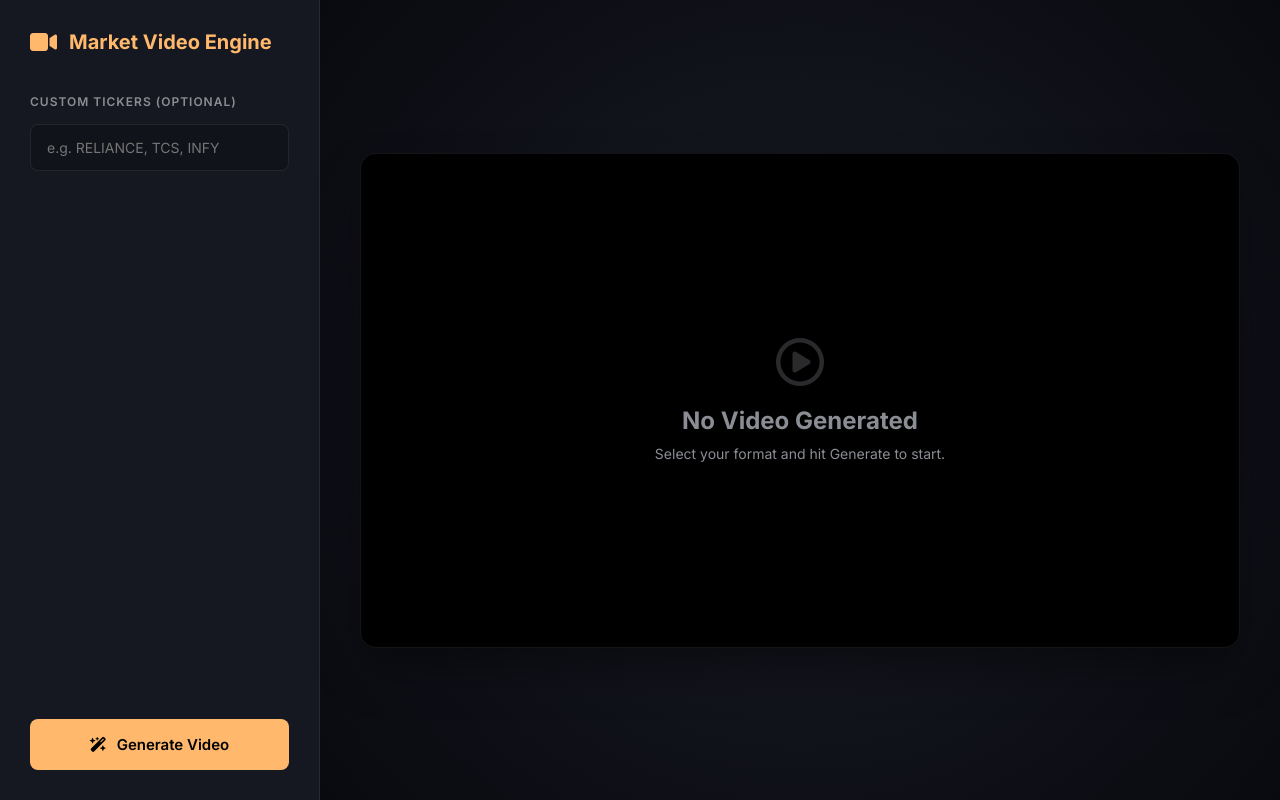
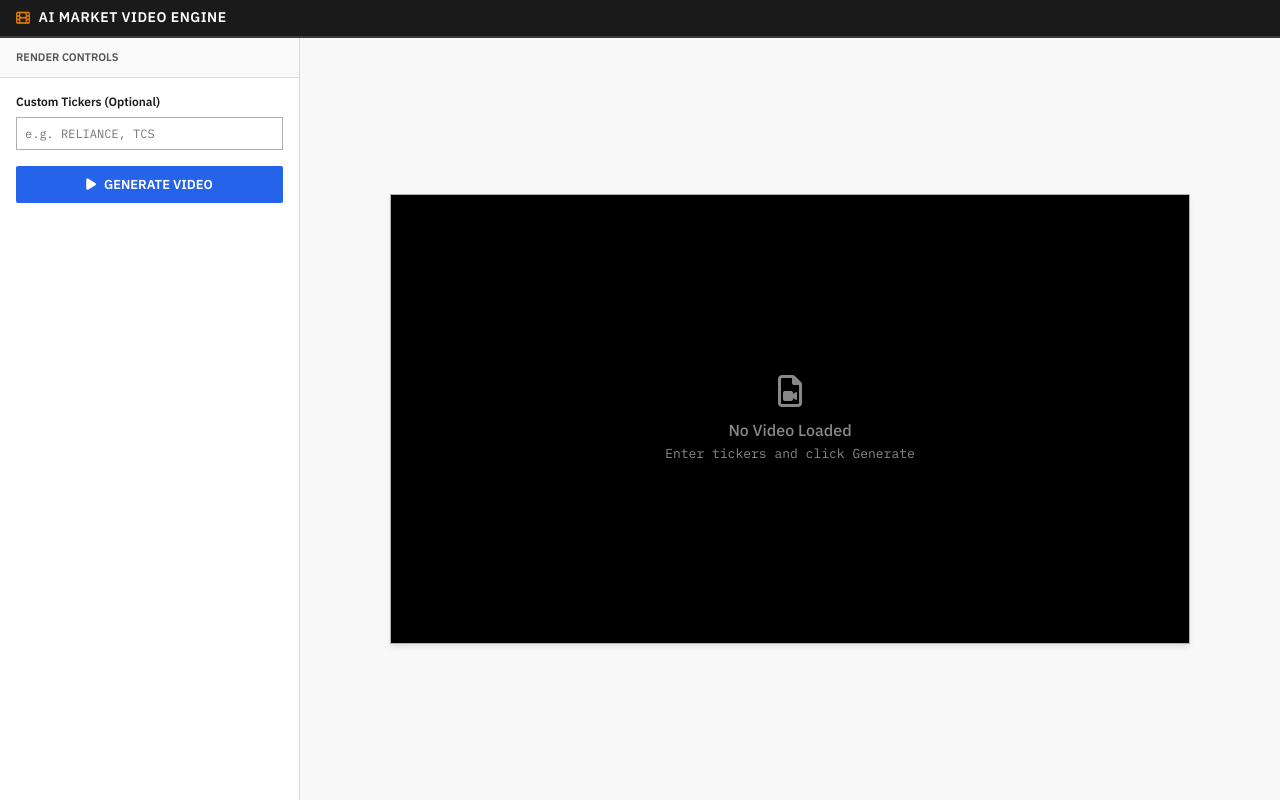
Before and after one commit to dravv-alt/ET_GenAI_Hack, a React (Vite) app in the folder market-video-engine/frontend/: page / in a window 1280 px wide. Built offline with nearby package versions, Linux system fonts and the light colour scheme.

Commit message:
style: overhaul Video Engine UI to match light structural theme and fix IPv6 fetch error

```diff
--- a/market-video-engine/frontend/src/App.jsx
+++ b/market-video-engine/frontend/src/App.jsx
@@ -1,7 +1,7 @@
 import React, { useState } from 'react';
 import './styles.css';
 
-const API_BASE = 'http://localhost:8004';
+const API_BASE = 'http://127.0.0.1:8004';
 
 export default function App() {
   const [customTickers, setCustomTickers] = useState('');
@@ -52,24 +52,31 @@ export default function App() {
   return (
     <div className="dashboard">
 
+      {/* Top Header */}
+      <header className="top-header">
+        <div className="brand">
+          <i className="fa-solid fa-film"></i>
+          AI MARKET VIDEO ENGINE
+        </div>
+      </header>
+
+      <div className="main-layout">
         {/* Sidebar Control Panel */}
         <aside className="sidebar">
-        <div className="brand">
-          <i className="fa-solid fa-video"></i>
-          Market Video Engine
+          <div className="sidebar-header">
+            Render Controls
           </div>
+          <div className="sidebar-content">
 
-        <div className="section-title">Custom Tickers (Optional)</div>
-        <div className="input-group">
+            <label className="input-label">Custom Tickers (Optional)</label>
             <input
               type="text"
               className="input-field"
-            placeholder="e.g. RELIANCE, TCS, INFY"
+              placeholder="e.g. RELIANCE, TCS"
               value={customTickers}
               onChange={(e) => setCustomTickers(e.target.value)}
               disabled={isGenerating}
             />
-        </div>
 
             <button
               className="generate-btn"
@@ -78,20 +85,21 @@ export default function App() {
             >
               {isGenerating ? (
                 <>
-              <i className="fa-solid fa-spinner fa-spin"></i> Generating...
+                  <i className="fa-solid fa-spinner fa-spin"></i> GENERATING...
                 </>
               ) : (
                 <>
-              <i className="fa-solid fa-wand-magic-sparkles"></i> Generate Video
+                  <i className="fa-solid fa-play"></i> GENERATE VIDEO
                 </>
               )}
             </button>
 
             {error && (
-          <div style={{ marginTop: '20px', color: '#ef4444', fontSize: '13px', textAlign: 'center' }}>
-            <i className="fa-solid fa-triangle-exclamation"></i> {error}
+              <div className="error-msg">
+                <i className="fa-solid fa-circle-exclamation"></i> {error}
               </div>
             )}
+          </div>
         </aside>
 
         {/* Main Stage */}
@@ -101,17 +109,15 @@ export default function App() {
             {isGenerating && (
               <div className="loading-state">
                 <div className="spinner"></div>
-              <div className="status-text">AI is rendering your video...</div>
+                <div>RENDERING VIDEO...</div>
               </div>
             )}
 
             {!isGenerating && !videoUrl && (
               <div className="placeholder-content">
-              <i className="fa-regular fa-circle-play"></i>
-              <h2>No Video Generated</h2>
-              <p style={{ marginTop: '10px', fontSize: '14px', color: 'var(--text-muted)' }}>
-                Select your format and hit Generate to start.
-              </p>
+                <i className="fa-regular fa-file-video"></i>
+                <div style={{ fontSize: '16px', fontWeight: '500', marginBottom: '4px', fontFamily: 'var(--sans)' }}>No Video Loaded</div>
+                <div>Enter tickers and click Generate</div>
               </div>
             )}
 
@@ -131,11 +137,12 @@ export default function App() {
           {videoUrl && !isGenerating && (
             <div className="download-bar">
               <a href={videoUrl} download className="download-btn">
-              <i className="fa-solid fa-download"></i> Download .mp4
+                <i className="fa-solid fa-download"></i> Download MP4
               </a>
             </div>
           )}
         </main>
+      </div>
 
     </div>
   );
--- a/market-video-engine/frontend/src/styles.css
+++ b/market-video-engine/frontend/src/styles.css
@@ -1,188 +1,184 @@
-@import url('https://fonts.googleapis.com/css2?family=Inter:wght@400;500;600;700&display=swap');
+@import url('https://fonts.googleapis.com/css2?family=IBM+Plex+Mono:wght@400;500;600&family=IBM+Plex+Sans:wght@400;500;600;700&display=swap');
 @import url('https://cdnjs.cloudflare.com/ajax/libs/font-awesome/6.4.0/css/all.min.css');
 
 :root {
-  --bg-dark: #090a0f;
-  --bg-panel: #161821;
-  --bg-hover: #1e212b;
-  --accent: #ffb86c;
-  --accent-hover: #ffa84c;
-  --text-main: #ffffff;
-  --text-muted: #8a8d93;
-  --border: rgba(255, 255, 255, 0.08);
-  --border-radius-lg: 24px;
-  --border-radius-md: 16px;
-  --border-radius-sm: 8px;
+  --bg: #f8f8f8;
+  --bg-white: #ffffff;
+  --bg-hover: #f0f0f0;
+  --bg-zebra: #fafafa;
+
+  --header: #1a1a1a;
+  --header-sub: #2c2c2c;
+  --header-muted: #3a3a3a;
+
+  --border: #d8d8d8;
+  --border-dark: #b0b0b0;
+  --border-header: #3a3a3a;
+
+  --text-primary: #1a1a1a;
+  --text-secondary: #555555;
+  --text-muted: #888888;
+  --text-header: #ffffff;
+  --text-header-dim: #aaaaaa;
+
+  --green: #16a34a;
+  --red: #dc2626;
+  --amber: #d97706;
+  --blue: #2563eb;
+
+  --mono: 'IBM Plex Mono', 'Courier New', monospace;
+  --sans: 'IBM Plex Sans', system-ui, sans-serif;
 }
 
-* {
-  margin: 0;
-  padding: 0;
-  box-sizing: border-box;
-  font-family: 'Inter', sans-serif;
-}
+*, *::before, *::after { box-sizing: border-box; margin: 0; padding: 0; }
 
-body {
-  background-color: var(--bg-dark);
-  color: var(--text-main);
-  min-height: 100vh;
+html, body, #root {
+  height: 100%; background: var(--bg); color: var(--text-primary);
+  font-family: var(--sans); font-size: 13px; line-height: 1.4;
+  -webkit-font-smoothing: antialiased;
 }
 
 .dashboard {
   display: flex;
+  flex-direction: column;
   height: 100vh;
+  overflow: hidden;
+  background-color: var(--bg);
+}
+
+/* Top Header Bar (Terminal style) */
+.top-header {
+  background-color: var(--header);
+  color: var(--text-header);
+  padding: 8px 16px;
+  display: flex;
+  align-items: center;
+  justify-content: space-between;
+  border-bottom: 2px solid var(--border-header);
+}
+
+.brand {
+  font-family: var(--sans);
+  font-weight: 600;
+  font-size: 14px;
+  letter-spacing: 0.5px;
+  display: flex;
+  align-items: center;
+  gap: 8px;
+}
+
+.brand i {
+  color: var(--amber);
+}
+
+/* Main Layout */
+.main-layout {
+  display: flex;
+  flex: 1;
   overflow: hidden;
 }
 
 /* Sidebar */
 .sidebar {
-  width: 320px;
-  background-color: var(--bg-panel);
+  width: 300px;
+  background-color: var(--bg-white);
   border-right: 1px solid var(--border);
   display: flex;
   flex-direction: column;
-  padding: 30px;
-  overflow-y: auto;
 }
 
-.brand {
-  display: flex;
-  align-items: center;
-  gap: 12px;
-  font-size: 20px;
-  font-weight: 700;
-  margin-bottom: 40px;
-  color: var(--accent);
+.sidebar-header {
+  padding: 12px 16px;
+  background-color: var(--bg-zebra);
+  border-bottom: 1px solid var(--border);
+  font-weight: 600;
+  font-size: 11px;
+  text-transform: uppercase;
+  color: var(--text-secondary);
 }
 
-.brand i {
-  font-size: 24px;
+.sidebar-content {
+  padding: 16px;
+  flex: 1;
 }
 
-.section-title {
+.input-label {
+  font-family: var(--sans);
   font-size: 12px;
-  text-transform: uppercase;
-  letter-spacing: 1px;
-  color: var(--text-muted);
-  margin-bottom: 15px;
   font-weight: 600;
-}
-
-/* Selector Pills */
-.type-selector {
-  display: flex;
-  flex-direction: column;
-  gap: 10px;
-  margin-bottom: 40px;
-}
-
-.type-pill {
-  background-color: transparent;
-  border: 1px solid var(--border);
-  color: var(--text-muted);
-  padding: 14px 16px;
-  border-radius: var(--border-radius-sm);
-  cursor: pointer;
-  text-align: left;
-  font-size: 14px;
-  font-weight: 500;
-  transition: all 0.2s;
-  display: flex;
-  align-items: center;
-  gap: 12px;
-}
-
-.type-pill i {
-  font-size: 16px;
-  width: 20px;
-  text-align: center;
-}
-
-.type-pill:hover {
-  background-color: rgba(255,255,255,0.02);
-  color: var(--text-main);
-}
-
-.type-pill.active {
-  background-color: rgba(255, 184, 108, 0.1);
-  border-color: var(--accent);
-  color: var(--accent);
-}
-
-/* Input Fields */
-.input-group {
-  margin-bottom: 30px;
+  color: var(--text-primary);
+  margin-bottom: 6px;
+  display: block;
 }
 
 .input-field {
   width: 100%;
-  background-color: rgba(0,0,0,0.2);
-  border: 1px solid var(--border);
-  color: white;
-  padding: 14px 16px;
-  border-radius: var(--border-radius-sm);
-  font-size: 14px;
-  outline: none;
-  transition: border-color 0.2s;
+  font-family: var(--mono);
+  font-size: 12px;
+  padding: 8px;
+  border: 1px solid var(--border-dark);
+  border-radius: 0;
+  background: var(--bg-white);
+  color: var(--text-primary);
+  margin-bottom: 16px;
 }
 
 .input-field:focus {
-  border-color: var(--accent);
+  outline: none;
+  border-color: var(--blue);
+  box-shadow: inset 0 0 0 1px var(--blue);
 }
 
-/* Action Button */
 .generate-btn {
   width: 100%;
-  background-color: var(--accent);
-  color: #000;
+  background-color: var(--blue);
+  color: white;
   border: none;
-  padding: 16px;
-  border-radius: var(--border-radius-sm);
-  font-size: 15px;
+  padding: 10px;
+  font-family: var(--sans);
   font-weight: 600;
+  font-size: 13px;
   cursor: pointer;
-  transition: background 0.2s, opacity 0.2s;
   display: flex;
   align-items: center;
   justify-content: center;
-  gap: 10px;
-  margin-top: auto;
+  gap: 8px;
+  border-radius: 2px;
 }
 
 .generate-btn:hover:not(:disabled) {
-  background-color: var(--accent-hover);
+  background-color: #1d4ed8;
 }
 
 .generate-btn:disabled {
-  opacity: 0.5;
+  background-color: var(--border-dark);
   cursor: not-allowed;
 }
 
-/* Main Area */
+/* Main Stage */
 .main-stage {
   flex: 1;
   display: flex;
   flex-direction: column;
-  padding: 40px;
-  background: radial-gradient(circle at center, #1a1c26 0%, var(--bg-dark) 100%);
+  padding: 24px;
+  background-color: var(--bg);
   align-items: center;
   justify-content: center;
+  overflow-y: auto;
 }
 
-/* Video Player */
 .video-container {
   width: 100%;
-  max-width: 900px;
+  max-width: 800px;
+  background-color: #000;
   aspect-ratio: 16/9;
-  background-color: #000;
-  border-radius: var(--border-radius-md);
-  box-shadow: 0 25px 50px -12px rgba(0,0,0,0.5);
-  overflow: hidden;
-  position: relative;
+  border: 1px solid var(--border-dark);
+  box-shadow: 0 4px 6px -1px rgba(0,0,0,0.1);
   display: flex;
+  flex-direction: column;
   align-items: center;
   justify-content: center;
-  border: 1px solid var(--border);
+  position: relative;
 }
 
 .video-player {
@@ -191,30 +187,33 @@ body {
   object-fit: contain;
 }
 
+/* Loading & Empty States */
 .placeholder-content {
   text-align: center;
   color: var(--text-muted);
+  font-family: var(--mono);
 }
 
 .placeholder-content i {
-  font-size: 48px;
-  margin-bottom: 20px;
-  opacity: 0.3;
+  font-size: 32px;
+  margin-bottom: 12px;
 }
 
-/* Loading State */
 .loading-state {
   display: flex;
   flex-direction: column;
   align-items: center;
-  gap: 20px;
+  gap: 16px;
+  color: white;
+  font-family: var(--mono);
+  font-size: 13px;
 }
 
 .spinner {
-  width: 50px;
-  height: 50px;
-  border: 4px solid rgba(255, 184, 108, 0.1);
-  border-left-color: var(--accent);
+  width: 32px;
+  height: 32px;
+  border: 3px solid rgba(255,255,255,0.2);
+  border-top-color: white;
   border-radius: 50%;
   animation: spin 1s linear infinite;
 }
@@ -223,36 +222,41 @@ body {
   to { transform: rotate(360deg); }
 }
 
-.status-text {
-  font-size: 16px;
-  font-weight: 500;
-  color: var(--accent);
-}
-
-/* Download Button */
+/* Download Bar */
 .download-bar {
-  margin-top: 30px;
   width: 100%;
-  max-width: 900px;
+  max-width: 800px;
+  margin-top: 16px;
   display: flex;
   justify-content: flex-end;
 }
 
 .download-btn {
-  background-color: rgba(255,255,255,0.05);
-  border: 1px solid var(--border);
-  color: white;
-  padding: 12px 24px;
-  border-radius: var(--border-radius-sm);
+  background-color: var(--bg-white);
+  border: 1px solid var(--border-dark);
+  color: var(--text-primary);
+  padding: 6px 12px;
+  font-family: var(--sans);
+  font-weight: 500;
+  font-size: 12px;
   text-decoration: none;
-  font-size: 14px;
-  font-weight: 500;
-  display: flex;
+  display: inline-flex;
   align-items: center;
-  gap: 10px;
-  transition: all 0.2s;
+  gap: 6px;
+  border-radius: 2px;
 }
 
 .download-btn:hover {
-  background-color: rgba(255,255,255,0.1);
+  background-color: var(--bg-hover);
 }
+
+.error-msg {
+  margin-top: 16px;
+  padding: 8px;
+  background-color: var(--red-bg);
+  border: 1px solid var(--red-dim);
+  color: var(--red);
+  font-family: var(--sans);
+  font-size: 12px;
+  border-radius: 2px;
+}
```
Lines whose indentation alone changed are shown as unchanged.
